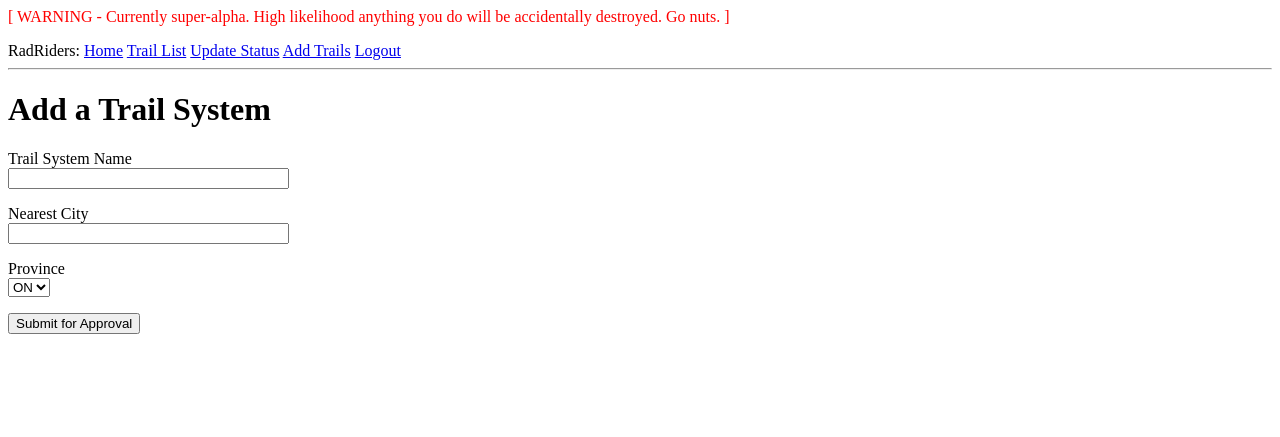
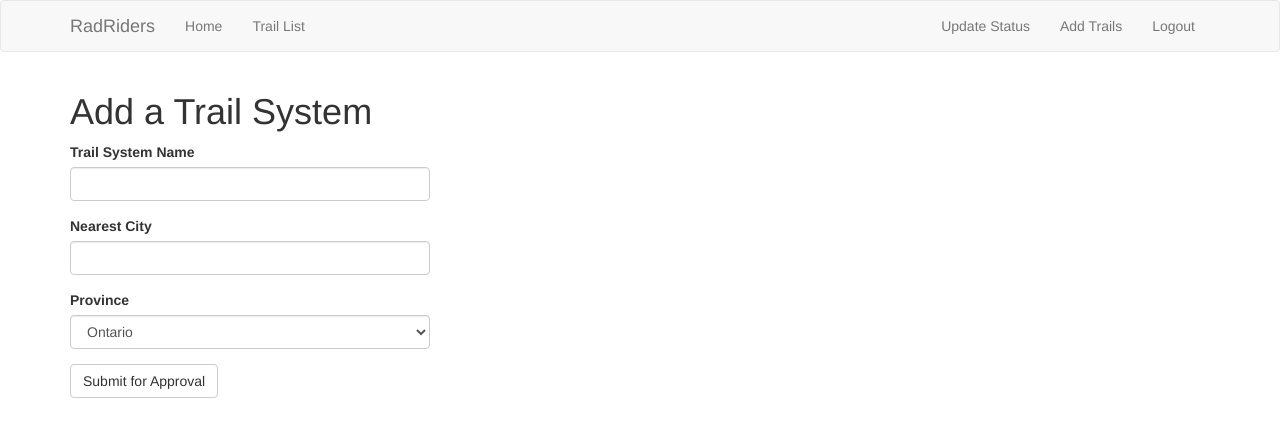
Before and after one commit to jeffreycharters/radriders-real, a Flask app: page /add_trail_system in a window 1280 px wide. Shown: the top 437 px of the page. Run offline with Flask 2, Linux system fonts and the light colour scheme; the visitor is signed in with stand-in values (Sample User, id 1); data comes from the database, SQL or seed files in the repository; some libraries are stand-ins or nearby versions.

Commit message:
Add flask-bootstrap, basic layout

```diff
--- a/app/__init__.py
+++ b/app/__init__.py
@@ -1,4 +1,5 @@
 from flask import Flask
+from flask_bootstrap import Bootstrap
 from flask_login import LoginManager
 from flask_sqlalchemy import SQLAlchemy
 from flask_migrate import Migrate
@@ -12,6 +13,7 @@ db = SQLAlchemy()
 migrate = Migrate()
 login = LoginManager()
 moment = Moment()
+bootstrap = Bootstrap()
 
 
 def create_app(config_class=Config):
@@ -20,6 +22,7 @@ def create_app(config_class=Config):
     app.config.from_object(config_class)
 
     db.init_app(app)
+    bootstrap.init_app(app)
     migrate.init_app(app, db)
     moment.init_app(app)
     login.init_app(app)
--- a/app/templates/_status.html
+++ b/app/templates/_status.html
@@ -1,4 +1,4 @@
-<table>
+<table class="table table-hover">
     <tr>
         <td>
             <b>{{ status.trails.name }}</b> ({{ moment(status.timestamp).fromNow() }})
--- a/app/templates/base.html
+++ b/app/templates/base.html
@@ -1,16 +1,17 @@
-<html>
-    <head>
+{% extends 'bootstrap/base.html' %}
 
-        <meta name="viewport" content="width=device-width, initial-scale=1.0">
+    {% block title %}
+        {% if title %}
+            {{ title }} - RadRiders MTB
+        {% else %}
+            RadRiders MTB - Rightful Home of the Whopper
+        {% endif %}
+    {% endblock %}
 
-        {{ moment.include_jquery() }}
+    {% block scripts %}
+        {{ super() }}
         {{ moment.include_moment() }}
 
-        {% if title %}
-            <title>{{ title }} - RadRiders MTB</title>
-        {% else %}
-            <title>RadRiders MTB - Rightful Home of the Whopper</title>
-        {% endif %}
         <!-- Matomo -->
         <script type="text/javascript">
             var _paq = window._paq || [];
@@ -26,41 +27,55 @@
             })();
         </script>
         <!-- End Matomo Code -->
+    {% endblock%}
 
-    </head>
+    {% block navbar %}
+        <nav class="navbar navbar-default">
+            <div class="container">
+                <div class="navbar-header">
+                    <button type="button" class="navbar-toggle collapsed" data-toggle="collapse" data-target="#bs-example-navbar-collapse-1" aria-expanded="false">
+                        <span class="sr-only">Toggle navigation</span>
+                        <span class="icon-bar"></span>
+                        <span class="icon-bar"></span>
+                        <span class="icon-bar"></span>
+                    </button>
+                    <a class="navbar-brand" href="{{ url_for('trails_bp.index') }}">RadRiders</a>
+                </div>
 
-    <body>
-        <p style="color: red;">[ WARNING - Currently super-alpha. High likelihood anything you do
-            will be accidentally destroyed. Go nuts. ]</p>
-        <div>RadRiders:
-            <a href="{{ url_for('trails_bp.index') }}">Home</a>
-            <a href="{{ url_for('trails_bp.explore_trails') }}">Trail List</a>
+                <div class="collapse navbar-collapse" id="bs-example-navbar-collapse-1">
+                    <ul class="nav navbar-nav">
+                        <li><a href="{{ url_for('trails_bp.index') }}">Home</a></li>
+                        <li><a href="{{ url_for('trails_bp.explore_trails')}}">Trail List</a></li>
+                    </ul>
+                    <ul class="nav navbar-nav navbar-right">
                         {% if current_user.is_authenticated %}
-                <a href="{{ url_for('status_bp.new_status') }}">Update Status</a>
-                <a href="{{ url_for('trails_bp.add_trails') }}">Add Trails</a>
+                            <li><a href="{{ url_for('status_bp.new_status') }}">Update Status</a></li>
+                            <li><a href="{{ url_for('trails_bp.add_trails') }}">Add Trails</a></li>
                         {% endif %}
                         {% if current_user.admin %}
-                <a href="{{ url_for('admin_bp.admin') }}">Admin Panel</a>
+                            <li><a href="{{ url_for('admin_bp.admin') }}">Admin Panel</a></li>
                         {% endif %}
                         {% if current_user.is_anonymous %}
-                <a href="{{url_for('users_bp.login') }}">Login</a>
+                            <li><a href="{{url_for('users_bp.login') }}">Login</a></li>
                         {% else %}
-                <a href="{{ url_for('users_bp.logout') }}">Logout</a>
+                            <li><a href="{{ url_for('users_bp.logout') }}">Logout</a></li>
                         {% endif %}
+                    </ul>
                 </div>
-        <hr>
+            </div>
+        </nav>
+    {% endblock %}
 
+    {% block content %}
+        <div class="container">
             {% with messages = get_flashed_messages() %}
                 {% if messages %}
-            <ul>
                     {% for message in messages %}
-                <li>{{ message }}</li>
+                        <div class="alert alert-info" role="alert">{{ message }}</div>
                     {% endfor %}
-            </ul>
                 {% endif %}
             {% endwith %}
 
             {% block app_content %}{% endblock %}
-
-    </body>
-</html>
+        </div>
+    {% endblock %}
--- a/app/trails/forms.py
+++ b/app/trails/forms.py
@@ -9,7 +9,7 @@ class TrailAddForm(FlaskForm):
                              DataRequired(), Length(min=1, max=64)])
     city = StringField('Nearest City', validators=[
                        DataRequired(), Length(min=1, max=64)])
-    provinces = [('ON', 'ON'), ('AB', 'AB'), ('BC', 'BC'), ('MB', 'MB'), ('NB', 'NB'), ('NL', 'NL'),
-                 ('NS', 'NS'), ('NT', 'NT'), ('NU', 'NU'), ('PE', 'PE'), ('QC', 'QC'), ('SK', 'SK'), ('YT', 'YT')]
+    provinces = [('ON', 'Ontario'), ('AB', 'Alberta'), ('BC', 'British CColumbia'), ('MB', 'Manitoba'), ('NB', 'New Brunswick'), ('NL', 'Newfoundland & Labrador'),
+                 ('NS', 'Nove Scotia'), ('NT', 'Northwest Territories'), ('NU', 'Nunavut'), ('PE', 'Prince Edward Island'), ('QC', 'Québec'), ('SK', 'Saskatchewan'), ('YT', 'Yukon')]
     province = SelectField('Province', choices=provinces)
     submit = SubmitField('Submit for Approval')
--- a/app/trails/templates/add.html
+++ b/app/trails/templates/add.html
@@ -1,40 +1,35 @@
 {% extends 'base.html' %}
+{% import 'bootstrap/wtf.html' as wtf %}
 
 {% block app_content %}
 
     <h1>Add a Trail System</h1>
-<form action="" method="post">
-    {{ form.hidden_tag() }}
-    <p>
-        {{ form.trail_name.label }}<br>
-        {{ form.trail_name(size=32) }}<br>
-        {% for error in form.trail_name.errors %}
-            <span style="color: red;">[{{ error }}]</span>
-        {% endfor %}
-    </p>
-    <p>
-    {{ form.city.label }}<br>
-    {{ form.city(size=32) }}<br>
-    {% for error in form.city.errors %}
-        <span style="color: red;">[{{ error }}]</span>
-    {% endfor %}
-    </p>
-    <p>
-        {{ form.province.label }}<br>
-        {{ form.province }}<br>
-        {% for error in form.province.errors %}
-            <span style="color: red;">[{{ error }}]</span>
-        {% endfor %}
-    </p>
-    <p>{{ form.submit() }}</p>
-
-</form>
+    <form action="" method="post" class="form" role="form">
+    <div class="row">
+        <div class="col-md-4">
+            {{ wtf.quick_form(form) }}
+        </div>
+    </div>
 
     {% if approving %}
+        <br>
+        <div class="row">
+            <div class="col-md-4">
                 <form action="{{ url_for('trails_bp.reject_trails', trail_id=trail_id) }}" method="GET">
-<input type="submit" value="Reject">
+                    <input class="btn btn-default" id="reject" type="submit" value="Reject">
                 </form>
+            </div>
+        </div>
     {% endif %}
 
+{% endblock %}
 
+{% block scripts %}
+    {% if approving %}
+        <script type="text/javascript">
+            document.getElementById('submit').classList.add("btn-success")
+            document.getElementById('reject').classList.add("btn-danger")
+        </script>
+        {{ super() }}
+    {% endif %}
 {% endblock %}
```
Also changed, not shown: requirements.txt (+5 -5 lines). Lines whose indentation alone changed are shown as unchanged.
